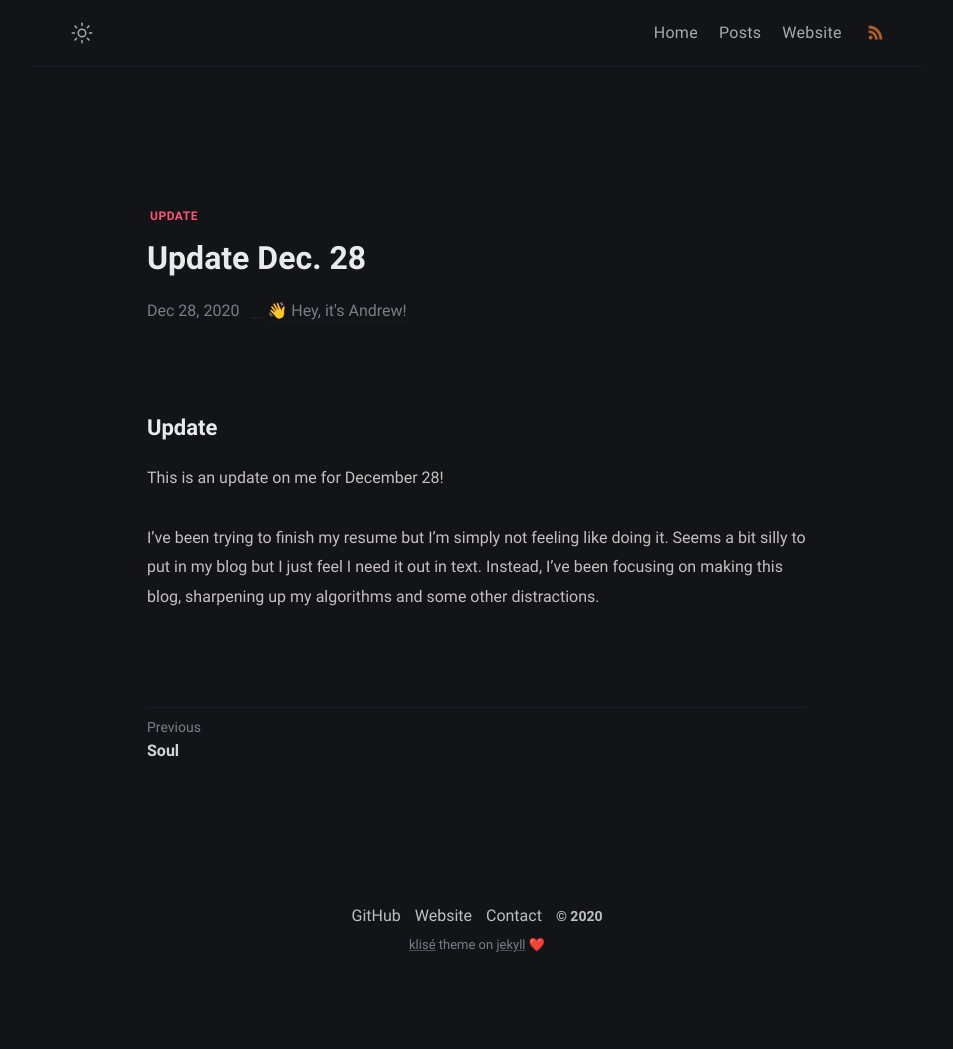
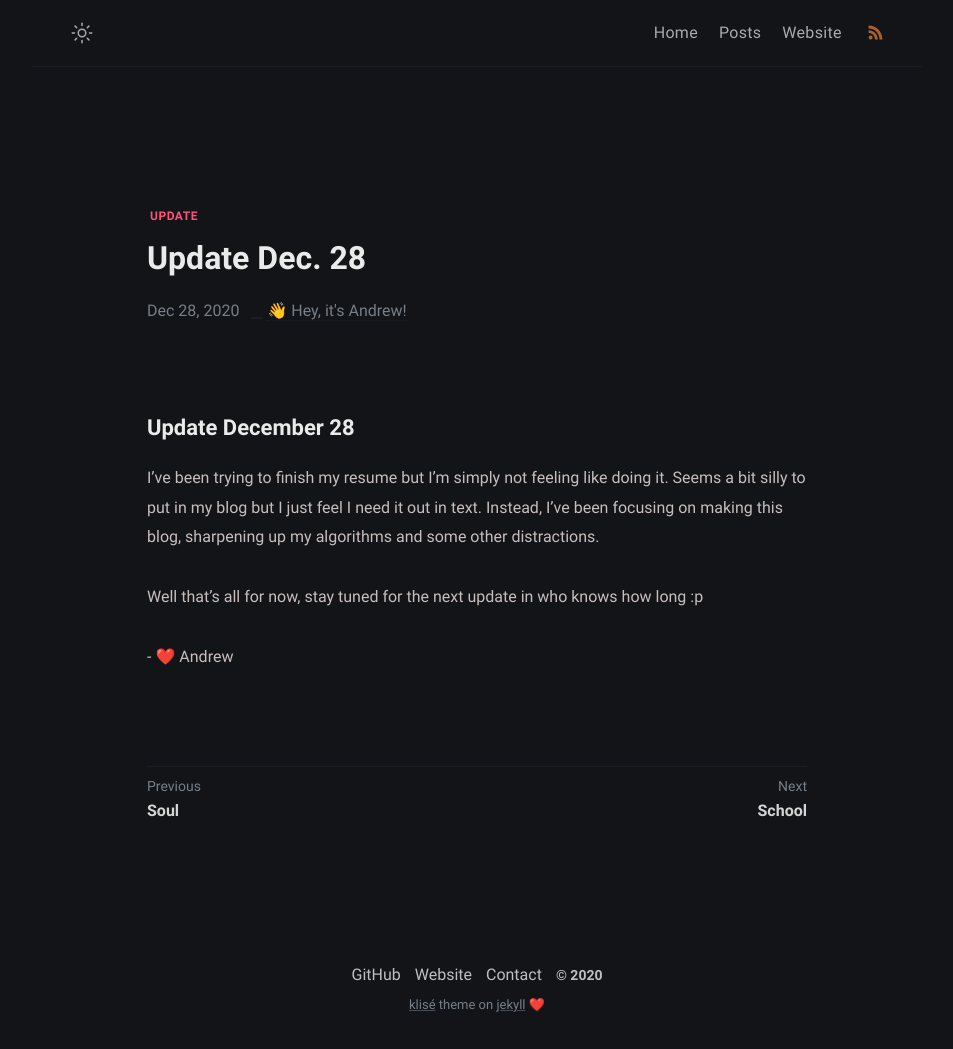
Before and after one commit to Zeyu-Li/blog, a Jekyll site: the page built from _posts/2020-12-28-update-12-28.md, in a window 1280 px wide. Shown: the whole page, without its empty margins (163-1116 px from the left). Built offline with Jekyll 4.4.1, drawn with Linux system fonts in a browser that asks for light colours; before the commit the page ends 989 px from its top, so only the background shows below that.

Commit message:
updated posts

```diff
--- a/_posts/2020-12-28-update-12-28.md
+++ b/_posts/2020-12-28-update-12-28.md
@@ -5,8 +5,10 @@ date: 2020-12-28 08:16 -0600
 tags: [update]
 ---
 
-## Update
-
-This is an update on me for December 28!
+## Update December 28
 
 I've been trying to finish my resume but I'm simply not feeling like doing it. Seems a bit silly to put in my blog but I just feel I need it out in text. Instead, I've been focusing on making this blog, sharpening up my algorithms and some other distractions.
+
+Well that's all for now, stay tuned for the next update in who knows how long :p
+
+\- ❤️ Andrew
```
Also changed, not shown: _posts/2020-12-28-school.md (added, +23 -0 lines).
